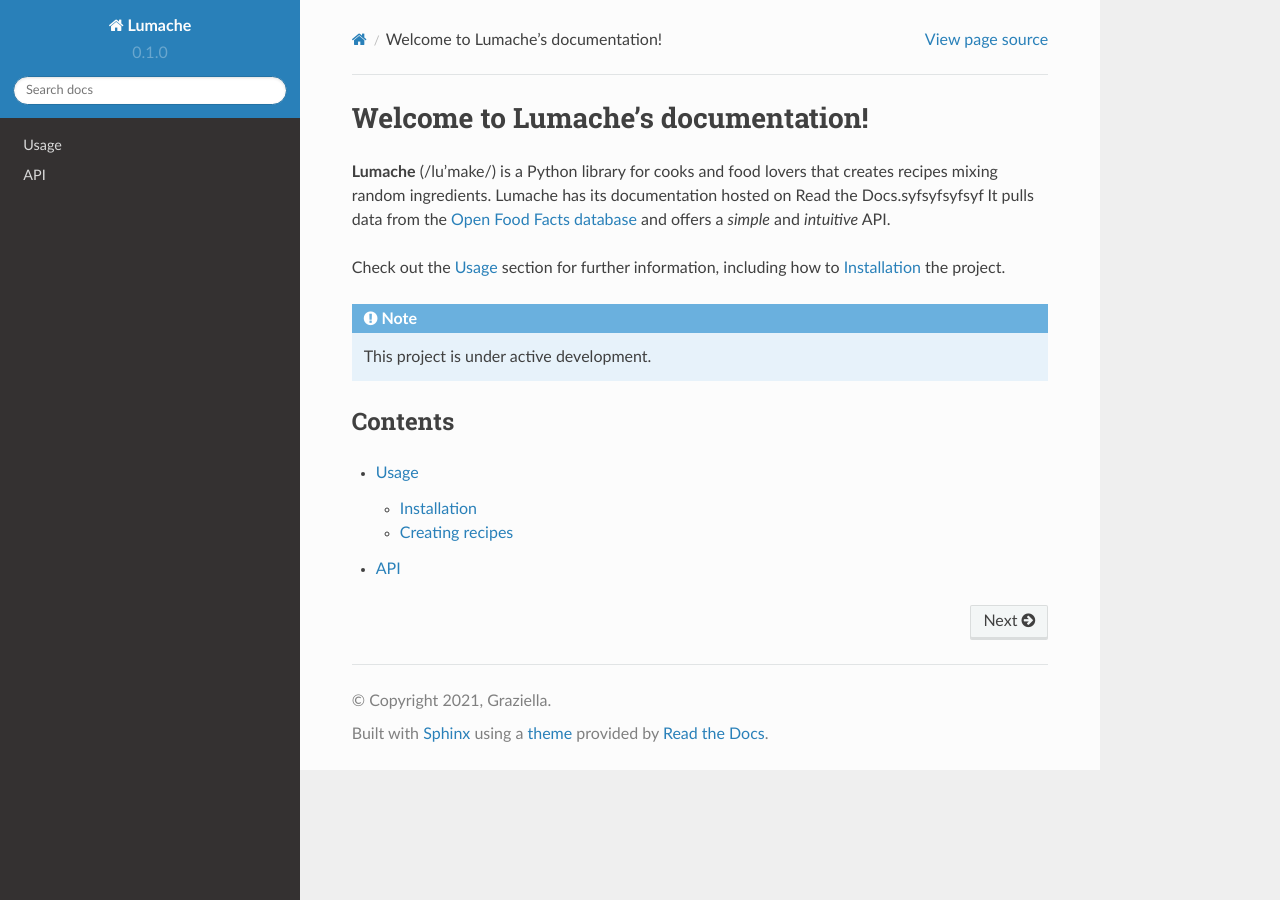
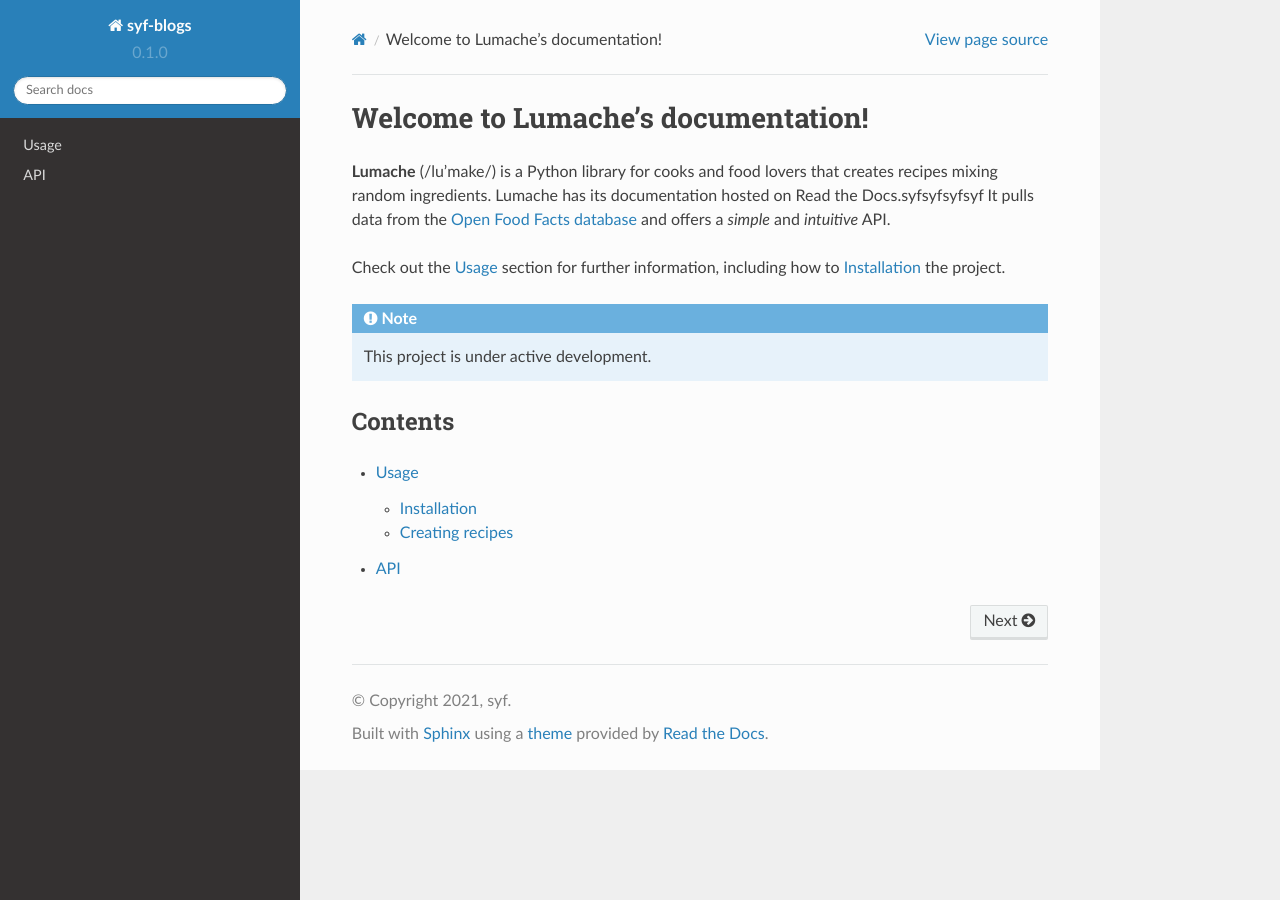
Before and after one commit to eclaircy/eclaircy-blogs, a Sphinx documentation site: the page built from docs/source/index.rst, in a window 1280 px wide. Built offline with Sphinx 7.4.7 and the Read the Docs theme 2.0.0, drawn with Linux system fonts in a browser that asks for light colours.

Commit message:
Update conf.py

```diff
--- a/docs/source/conf.py
+++ b/docs/source/conf.py
@@ -2,9 +2,9 @@
 
 # -- Project information
 
-project = 'Lumache'
-copyright = '2021, Graziella'
-author = 'Graziella'
+project = 'syf-blogs'
+copyright = '2021, syf'
+author = 'syf'
 
 release = '0.1'
 version = '0.1.0'
@@ -17,6 +17,7 @@
     'sphinx.ext.autodoc',
     'sphinx.ext.autosummary',
     'sphinx.ext.intersphinx',
+    'myst_parser'
 ]
 
 intersphinx_mapping = {
@@ -31,5 +32,11 @@
 
 html_theme = 'sphinx_rtd_theme'
 
+source_suffix = {
+    '.rst': 'restructuredtext',
+    '.txt': 'markdown',
+    '.md': 'markdown',
+}
+
 # -- Options for EPUB output
 epub_show_urls = 'footnote'
```
